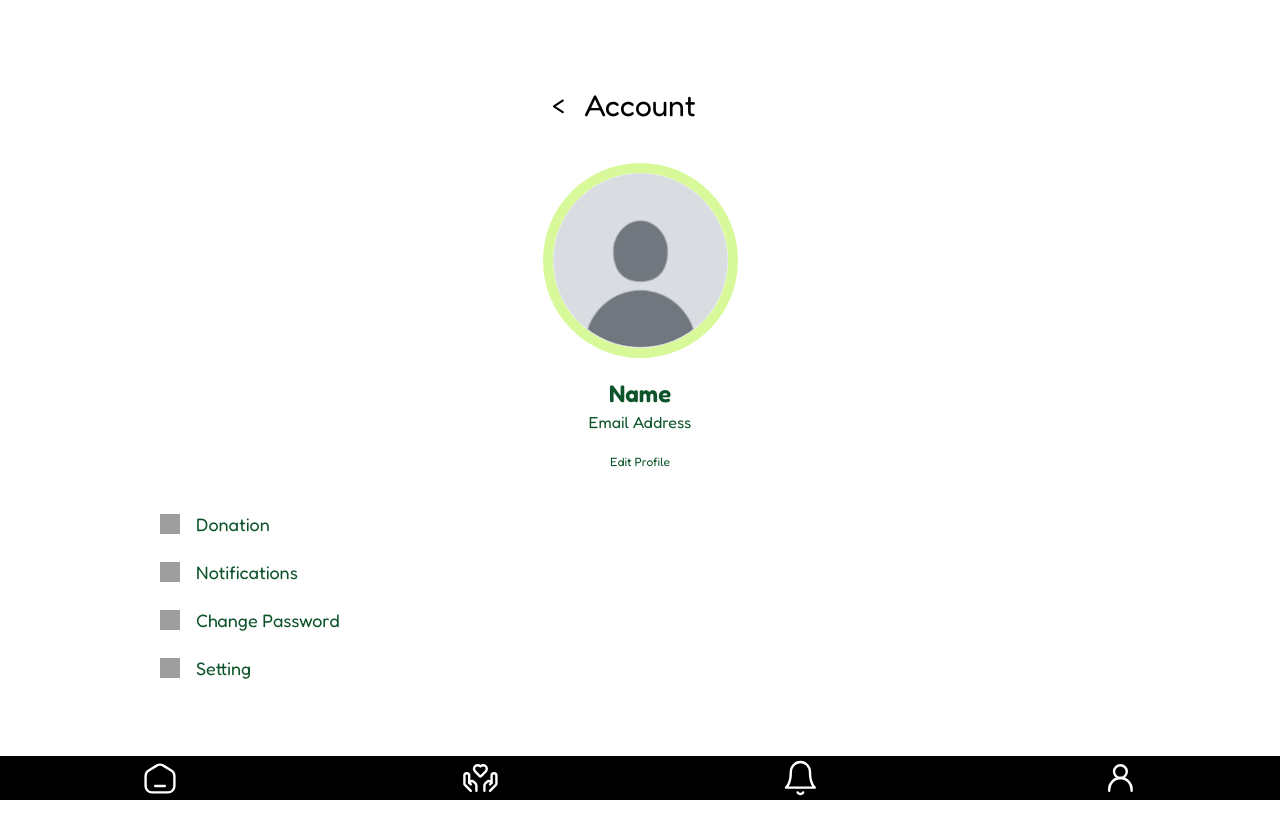
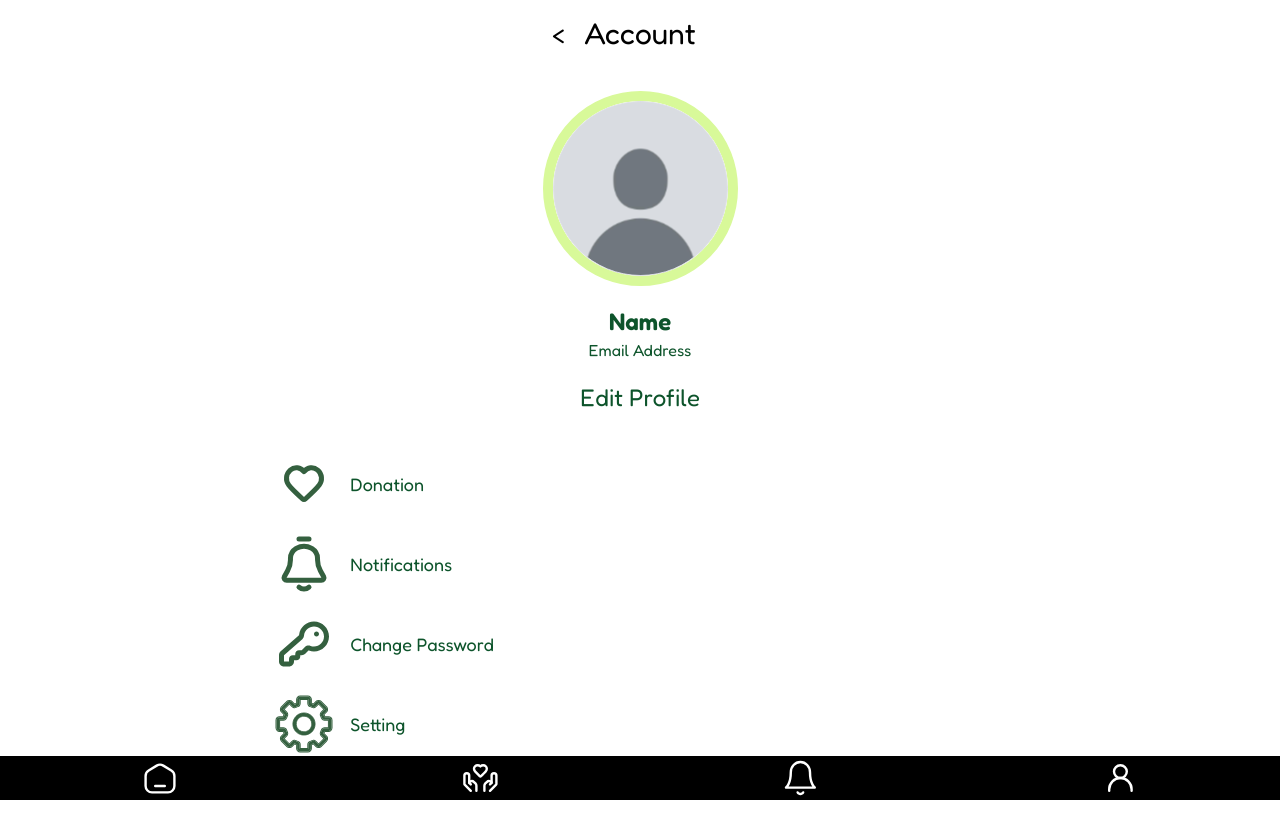
Before and after one commit to Ebaaaal/DonaTico, a React (Vite) app: page /Perfil in a window 1280 px wide. Shown: the top 838 px of the page. Built offline with nearby package versions, Linux system fonts and the light colour scheme; grey boxes are pictures that could not be loaded; a web font is replaced by a local one.

Commit message:
icons correctione

```diff
--- a/src/components/Button.tsx
+++ b/src/components/Button.tsx
@@ -9,6 +9,6 @@ interface ButtonProps {
 export default function Button(props: ButtonProps) {
 
     return(
-         <Link to={props.link} className={props.style}> <button > {props.text} </button></Link>
+         <Link to={props.link}> <button className={props.style}> {props.text} </button></Link>
     )
 }
--- a/src/components/pages/Perfil.tsx
+++ b/src/components/pages/Perfil.tsx
@@ -34,21 +34,21 @@ export default function CreateDonation(props: PerfilProps) {
         <h4>{props.email}</h4>
         {props.btnEdit}
 
-<div className="flex flex-col gap-5 pt-5 w-3/4">
-  <div className="flex items-center gap-4 hover:scale-105 duration-300">
-    <img src="heart-icon.svg" alt="Donation" className="w-5 h-5 text-green-800" />
+<div className="flex flex-col gap-5 pt-5 w-4/7">
+  <div className="flex items-center gap-4 hover:scale-105 duration-300 cursor-pointer">
+    <img src="heart.svg" alt="Donation" className="w-15 h-15 text-green-800" />
     <h3 className="text-lg">{props.donation}</h3>
   </div>
-  <div className="flex items-center gap-4 hover:scale-105 duration-300">
-    <img src="belll-icon.svg" alt="Notifications" className="w-5 h-5 text-green-800" />
+  <div className="flex items-center gap-4 hover:scale-105 duration-300 cursor-pointer">
+    <img src="belll.svg" alt="Notifications" className="w-15 h-15 text-green-800" />
     <h3 className="text-lg">{props.notifications}</h3>
   </div>
-  <div className="flex items-center gap-4 hover:scale-105 duration-300">
-    <img src="key-icon.svg" alt="Change Password" className="w-5 h-5 text-green-800" />
+  <div className="flex items-center gap-4 hover:scale-105 duration-300 cursor-pointer">
+    <img src="key.svg" alt="Change Password" className="w-15 h-15 text-green-800" />
     <h3 className="text-lg">{props.changePassword}</h3>
   </div>
-  <div className="flex items-center gap-4 hover:scale-105 duration-300">
-    <img src="Configuration-icon.svg" alt="Settings" className="w-5 h-5 text-green-800" />
+  <div className="flex items-center gap-4 hover:scale-105 duration-300 cursor-pointer">
+    <img src="Configuration.svg" alt="Settings" className="w-15 h-15 text-green-800" />
     <h3 className="text-lg">{props.setting}</h3>
   </div>
 </div>
--- a/src/routes/Perfil.tsx
+++ b/src/routes/Perfil.tsx
@@ -10,14 +10,14 @@ export const Route = createFileRoute('/Perfil')({
 const buttonBack = (
 
     <Button text='<'
-    style='text-black text-2xl font-regular hover:cursor-pointer hover:scale-110 duration-400  '
+    style='text-black text-2xl font-regular hover:cursor-pointer hover:scale-120 duration-400  '
     link='/' />
 
 );
 
 const btnEdit = (
-    <Button text='Edit Profile'
-    style=' text-xs p-5'
+    <Button text='Edit Profile '
+    style=' text-2xl p-5 cursor-pointer'
     link='/' />
 );
 
```
